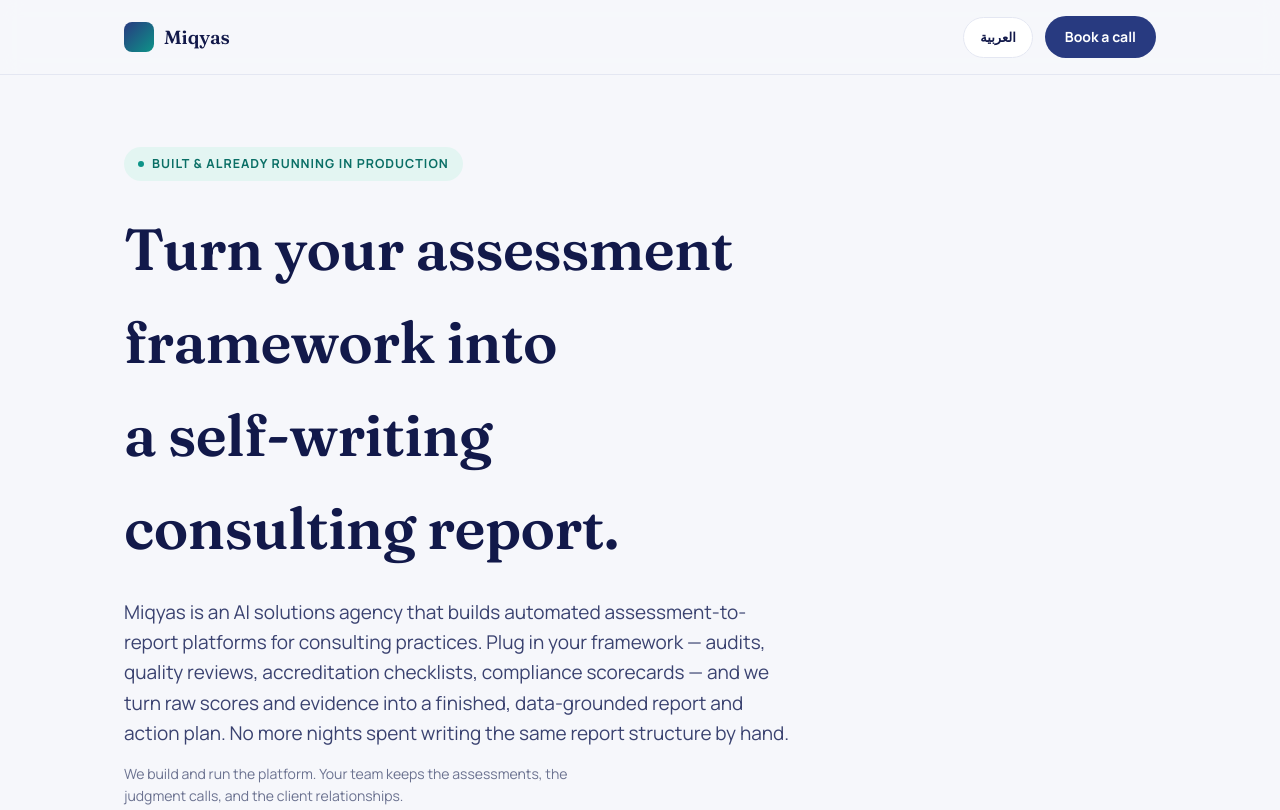
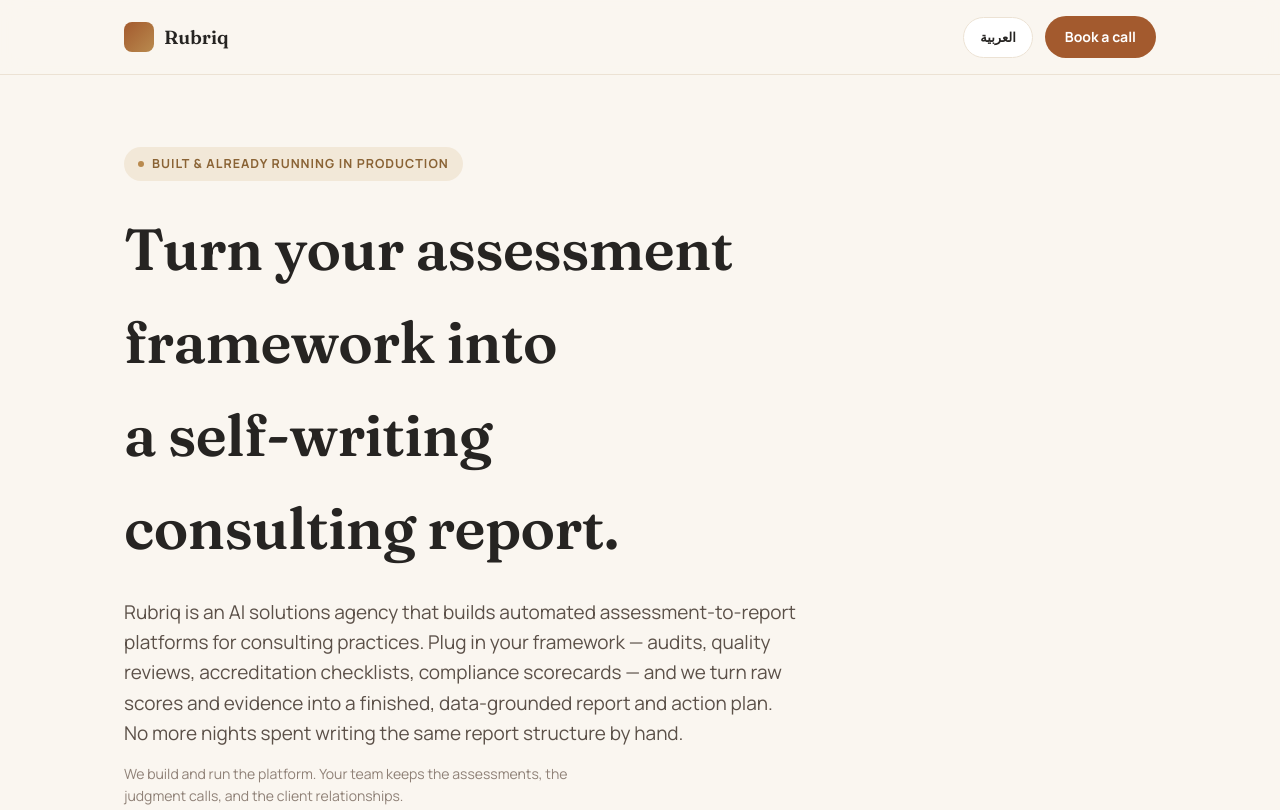
Before and after one commit to abdulmajeed-adas/rubriq, a plain HTML site: page index.html in a window 1280 px wide. Shown: the top 810 px of the page. Drawn offline with Linux system fonts and the light colour scheme.

Commit message:
Rebrand to Rubriq and apply logo-matched color palette
Swap all brand text from Miqyas/مقياس to Rubriq/روبريك, and replace
the cool navy/teal theme with a warm palette (ink, terracotta, tan,
cream) sampled directly from the new logo.

Co-Authored-By: Claude Sonnet 5 <noreply@anthropic.com>

```diff
--- a/index.html
+++ b/index.html
@@ -3,35 +3,35 @@
 <head>
 <meta charset="utf-8">
 <meta name="viewport" content="width=device-width, initial-scale=1">
-<title>Miqyas Platform</title>
-<meta name="description" content="Miqyas is an AI solutions agency building automated assessment-to-report platforms for consulting practices — load any framework, get a finished, data-grounded report in minutes.">
+<title>Rubriq Platform</title>
+<meta name="description" content="Rubriq is an AI solutions agency building automated assessment-to-report platforms for consulting practices — load any framework, get a finished, data-grounded report in minutes.">
 <style>
   @import url('https://fonts.googleapis.com/css2?family=Fraunces:opsz,wght@9..144,400;9..144,500;9..144,600;9..144,700&family=Manrope:wght@400;500;600;700;800&family=Tajawal:wght@400;500;700;800&display=swap');
 
   :root{
-    --ink:#12194a; --ink-soft:#3a4270; --muted:#6b7290;
-    --brand:#283a80; --brand-d:#161f52; --brand-l:#eef0fb;
-    --accent:#0d9488; --accent-d:#0a6f66; --accent-l:#e3f5f2;
-    --bg:#f6f7fb; --surface:#ffffff; --line:#e4e7f2;
-    --gold:#c8862b;
+    --ink:#262422; --ink-soft:#5b5048; --muted:#8f8177;
+    --brand:#a35a2e; --brand-d:#5c3018; --brand-l:#f5e6d8;
+    --accent:#b98a4e; --accent-d:#8a6335; --accent-l:#f2e8d8;
+    --bg:#faf6f0; --surface:#ffffff; --line:#ece2d4;
+    --gold:#b98a4e;
     color-scheme: light;
   }
   @media (prefers-color-scheme: dark){
     :root:not([data-theme="light"]){
-      --ink:#eef0fb; --ink-soft:#c7cbe8; --muted:#9aa0c4;
-      --brand:#7c8bea; --brand-d:#aab4f5; --brand-l:#1b2350;
-      --accent:#2dd4c2; --accent-d:#6ee7db; --accent-l:#0f2e2c;
-      --bg:#0c1030; --surface:#12173d; --line:#252d5e;
-      --gold:#e0a94e;
+      --ink:#f3ede4; --ink-soft:#cabbac; --muted:#9c8f80;
+      --brand:#d98a52; --brand-d:#3a2214; --brand-l:#3d2a1c;
+      --accent:#d9ae74; --accent-d:#e9c68f; --accent-l:#332a1e;
+      --bg:#17130f; --surface:#1f1a14; --line:#352b20;
+      --gold:#d9ae74;
       color-scheme: dark;
     }
   }
   :root[data-theme="dark"]{
-    --ink:#eef0fb; --ink-soft:#c7cbe8; --muted:#9aa0c4;
-    --brand:#7c8bea; --brand-d:#aab4f5; --brand-l:#1b2350;
-    --accent:#2dd4c2; --accent-d:#6ee7db; --accent-l:#0f2e2c;
-    --bg:#0c1030; --surface:#12173d; --line:#252d5e;
-    --gold:#e0a94e;
+    --ink:#f3ede4; --ink-soft:#cabbac; --muted:#9c8f80;
+    --brand:#d98a52; --brand-d:#3a2214; --brand-l:#3d2a1c;
+    --accent:#d9ae74; --accent-d:#e9c68f; --accent-l:#332a1e;
+    --bg:#17130f; --surface:#1f1a14; --line:#352b20;
+    --gold:#d9ae74;
     color-scheme: dark;
   }
 
@@ -80,7 +80,7 @@
 
   /* ---------- screenshot showcase ---------- */
   .showcase{padding-top:0}
-  .shot-frame{border-radius:18px;overflow:hidden;border:1px solid var(--line);box-shadow:0 30px 70px -30px rgba(18,25,74,.35);background:var(--surface)}
+  .shot-frame{border-radius:18px;overflow:hidden;border:1px solid var(--line);box-shadow:0 30px 70px -30px rgba(38,28,18,.35);background:var(--surface)}
   .shot-frame img{width:100%}
 
   /* ---------- problem/solution ---------- */
@@ -113,13 +113,13 @@
   /* ---------- proof strip ---------- */
   .proof{background:var(--brand-d);color:#fff;border-radius:22px;padding:44px;display:grid;grid-template-columns:1.1fr 1fr;gap:40px;align-items:center}
   @media (max-width:760px){.proof{grid-template-columns:1fr}}
-  .proof .kicker{color:#9fb0f5}
+  .proof .kicker{color:#e8bf94}
   .proof h2{color:#fff;font-size:clamp(22px,3vw,28px);font-weight:600}
-  .proof p{color:#c6cbf2;margin-top:14px;font-size:15px;max-width:46ch}
+  .proof p{color:#e4d2c0;margin-top:14px;font-size:15px;max-width:46ch}
   .proof-facts{display:flex;flex-direction:column;gap:16px}
   .proof-facts div{display:flex;justify-content:space-between;gap:16px;border-bottom:1px solid rgba(255,255,255,.15);padding-bottom:14px;font-size:14.5px}
   .proof-facts div b{color:#fff;font-weight:600;text-align:end}
-  .proof-facts div span{color:#a9b0e0}
+  .proof-facts div span{color:#cfa87e}
 
   /* ---------- cta ---------- */
   .cta-card{background:var(--surface);border:1px solid var(--line);border-radius:22px;padding:56px;text-align:center}
@@ -168,7 +168,7 @@
 
 <nav>
   <div class="wrap">
-    <div class="brand"><span class="mark"></span><span data-i18n="brand">Miqyas</span></div>
+    <div class="brand"><span class="mark"></span><span data-i18n="brand">Rubriq</span></div>
     <div class="nav-right">
       <button class="lang-toggle" id="langBtn" onclick="setLang(currentLang==='en'?'ar':'en')">العربية</button>
       <a class="nav-cta" href="#contact" data-i18n="navCta">Book a call</a>
@@ -180,7 +180,7 @@
   <div class="wrap">
     <span class="eyebrow" data-i18n="eyebrow">Built &amp; already running in production</span>
     <h1 data-i18n="h1">Turn your assessment framework into a self-writing consulting report.</h1>
-    <p class="lede" data-i18n="lede">Miqyas is an AI solutions agency that builds automated assessment-to-report platforms for consulting practices. Plug in your framework — audits, quality reviews, accreditation checklists, compliance scorecards — and we turn raw scores and evidence into a finished, data-grounded report and action plan. No more nights spent writing the same report structure by hand.</p>
+    <p class="lede" data-i18n="lede">Rubriq is an AI solutions agency that builds automated assessment-to-report platforms for consulting practices. Plug in your framework — audits, quality reviews, accreditation checklists, compliance scorecards — and we turn raw scores and evidence into a finished, data-grounded report and action plan. No more nights spent writing the same report structure by hand.</p>
     <p class="scope-note" data-i18n="scopeNote">We build and run the platform. Your team keeps the assessments, the judgment calls, and the client relationships.</p>
     <div class="hero-actions">
       <a class="btn-primary" href="#contact" data-i18n="heroBtn1">Book a call →</a>
@@ -380,7 +380,7 @@
 
 <footer>
   <div class="wrap">
-    <span data-i18n="foot1">Miqyas — an AI solutions agency building assessment-to-report platforms for consulting teams.</span>
+    <span data-i18n="foot1">Rubriq — an AI solutions agency building assessment-to-report platforms for consulting teams.</span>
     <span data-i18n="foot2">Case study available on request.</span>
   </div>
 </footer>
@@ -388,11 +388,11 @@
 <script>
   var translations = {
     en: {
-      brand:"Miqyas",
+      brand:"Rubriq",
       navCta:"Book a call",
       eyebrow:"Built & already running in production",
       h1:"Turn your assessment framework into a self-writing consulting report.",
-      lede:"Miqyas is an AI solutions agency that builds automated assessment-to-report platforms for consulting practices. Plug in your framework — audits, quality reviews, accreditation checklists, compliance scorecards — and we turn raw scores and evidence into a finished, data-grounded report and action plan. No more nights spent writing the same report structure by hand.",
+      lede:"Rubriq is an AI solutions agency that builds automated assessment-to-report platforms for consulting practices. Plug in your framework — audits, quality reviews, accreditation checklists, compliance scorecards — and we turn raw scores and evidence into a finished, data-grounded report and action plan. No more nights spent writing the same report structure by hand.",
       scopeNote:"We build and run the platform. Your team keeps the assessments, the judgment calls, and the client relationships.",
       heroBtn1:"Book a call →",
       heroBtn2:"See it in action",
@@ -449,16 +449,16 @@
       cfMessagePh:"Message",
       cfSend:"Send message",
       cfNote:"Opens your email app with this pre-filled — nothing is sent without you hitting send.",
-      foot1:"Miqyas — an AI solutions agency building assessment-to-report platforms for consulting teams.",
+      foot1:"Rubriq — an AI solutions agency building assessment-to-report platforms for consulting teams.",
       foot2:"Case study available on request.",
       langBtn:"العربية"
     },
     ar: {
-      brand:"مقياس",
+      brand:"روبريك",
       navCta:"احجز مكالمة",
       eyebrow:"مبني ويعمل فعليًا في الإنتاج",
       h1:"حوّل إطار التقييم لديك إلى تقرير استشاري يُكتب تلقائيًا.",
-      lede:"مقياس وكالة حلول ذكاء اصطناعي تبني منصات تحوّل التقييم إلى تقرير جاهز لصالح الممارسات الاستشارية. أدخل إطارك — تدقيق، مراجعة جودة، معايير اعتماد، أو بطاقة امتثال — ونحوّله من درجات وبيّنات خام إلى تقرير متكامل مبني على البيانات وخطة عمل جاهزة. لا مزيد من الليالي التي تُمضى في كتابة نفس هيكل التقرير يدويًا.",
+      lede:"روبريك وكالة حلول ذكاء اصطناعي تبني منصات تحوّل التقييم إلى تقرير جاهز لصالح الممارسات الاستشارية. أدخل إطارك — تدقيق، مراجعة جودة، معايير اعتماد، أو بطاقة امتثال — ونحوّله من درجات وبيّنات خام إلى تقرير متكامل مبني على البيانات وخطة عمل جاهزة. لا مزيد من الليالي التي تُمضى في كتابة نفس هيكل التقرير يدويًا.",
       scopeNote:"نحن نبني المنصة ونُشغّلها. التقييم والقرارات الاحترافية وعلاقات العملاء تبقى بين يدي فريقك.",
       heroBtn1:"احجز مكالمة ←",
       heroBtn2:"شاهد كيف تعمل",
@@ -515,7 +515,7 @@
       cfMessagePh:"الرسالة",
       cfSend:"إرسال الرسالة",
       cfNote:"سيفتح تطبيق البريد لديك مع تعبئة الرسالة مسبقًا — لن يُرسل شيء دون أن تضغط إرسال بنفسك.",
-      foot1:"مقياس — وكالة حلول ذكاء اصطناعي تبني منصات تحويل التقييم إلى تقرير لفرق الاستشارات.",
+      foot1:"روبريك — وكالة حلول ذكاء اصطناعي تبني منصات تحويل التقييم إلى تقرير لفرق الاستشارات.",
       foot2:"دراسة حالة متاحة عند الطلب.",
       langBtn:"English"
     }
```
